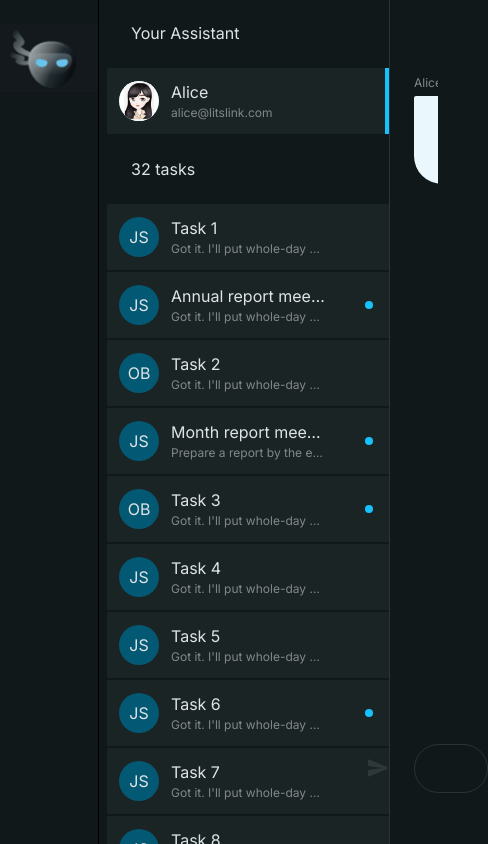
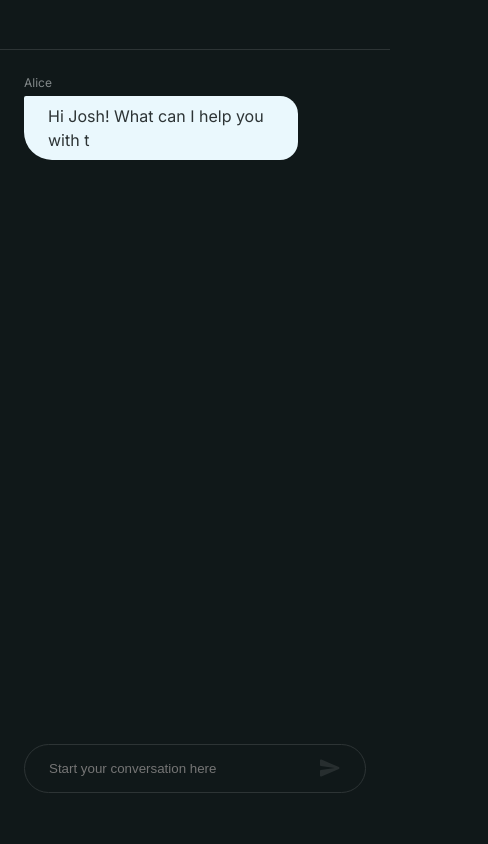
Before and after one commit to lelchek/chat_ui, a React (Create React App) app: page / in a window 390 px wide. Shown: the whole page, 488 px wide, since content can reach past the window. Built offline with nearby package versions, Linux system fonts and the light colour scheme.

Commit message:
Add breakpoints

```diff
--- a/package.json
+++ b/package.json
@@ -17,6 +17,7 @@
     "react": "^18.2.0",
     "react-dom": "^18.2.0",
     "react-hook-form": "^7.43.9",
+    "react-responsive": "^9.0.2",
     "react-scripts": "5.0.1",
     "react-transition-group": "^4.4.5",
     "sass": "^1.62.1",
--- a/src/App.tsx
+++ b/src/App.tsx
@@ -1,13 +1,19 @@
+import { useBreakpoint } from 'hooks';
 import Menu from 'components/Menu';
 import ChatList from 'components/ChatList';
 import СhatContainer from 'components/СhatContainer';
 import styles from './App.module.scss';
 
 const App = () => {
+  const { isDesktop } = useBreakpoint();
   return (
     <main className={styles.root}>
-      <Menu />
-      <ChatList />
+      {isDesktop && (
+        <>
+          <Menu />
+          <ChatList />
+        </>
+      )}
       <СhatContainer />
     </main>
   );
--- a/src/components/СhatContainer/СhatContainer.module.scss
+++ b/src/components/СhatContainer/СhatContainer.module.scss
@@ -3,7 +3,11 @@
 .root {
   display: flex;
   flex-direction: column;
-  width: calc(100% - $menu-width - $chat-list-width);
+  width: 100%;
+
+  @media screen and (min-width: $desktop) {
+    width: calc(100% - $menu-width - $chat-list-width);
+  }
 }
 
 .header {
--- /dev/null
+++ b/src/hooks/index.ts
@@ -0,0 +1 @@
+export * from './useBreakpoint';
--- /dev/null
+++ b/src/hooks/useBreakpoint.ts
@@ -0,0 +1,14 @@
+import { useMediaQuery } from 'react-responsive';
+
+interface Breakpoint {
+  isDesktop: boolean;
+  isMobile: boolean;
+}
+
+export const BREAKPOINT_DESKTOP = 1024;
+export const BREAKPOINT_MOBILE = 0;
+
+export const useBreakpoint = (): Breakpoint => ({
+  isDesktop: useMediaQuery({ minWidth: BREAKPOINT_DESKTOP }),
+  isMobile: useMediaQuery({ minWidth: BREAKPOINT_MOBILE }),
+});
--- a/src/styles/scss/_variables.scss
+++ b/src/styles/scss/_variables.scss
@@ -23,3 +23,6 @@ $input-container-height: 124px;
 $max-line: 3;
 $base-font-size: 16px;
 $base-line-height: 24px;
+
+// Breakpoints
+$desktop: 1024px;
```
Also changed, not shown: 1 other file (tests, documents, lock files or other folders).
